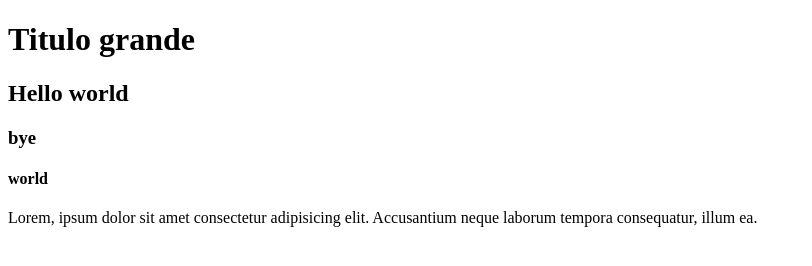
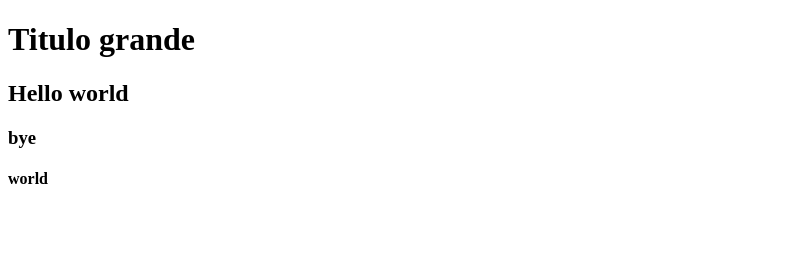
Before and after one commit to faguilarv/tutoria, a plain HTML site: page basura.html in a window 1280 px wide. Shown: the whole page, without its empty margins (0-812 px from the left). Drawn offline with Linux system fonts and the light colour scheme.

Commit message:
basura.html ultimo

```diff
--- a/basura.html
+++ b/basura.html
@@ -11,6 +11,5 @@
    <h2>Hello world</h2>
    <h3>bye</h3>
    <h4>world</h4>
-   <p>Lorem, ipsum dolor sit amet consectetur adipisicing elit. Accusantium neque laborum tempora consequatur, illum ea.</p>
 </body>
 </html>
```
